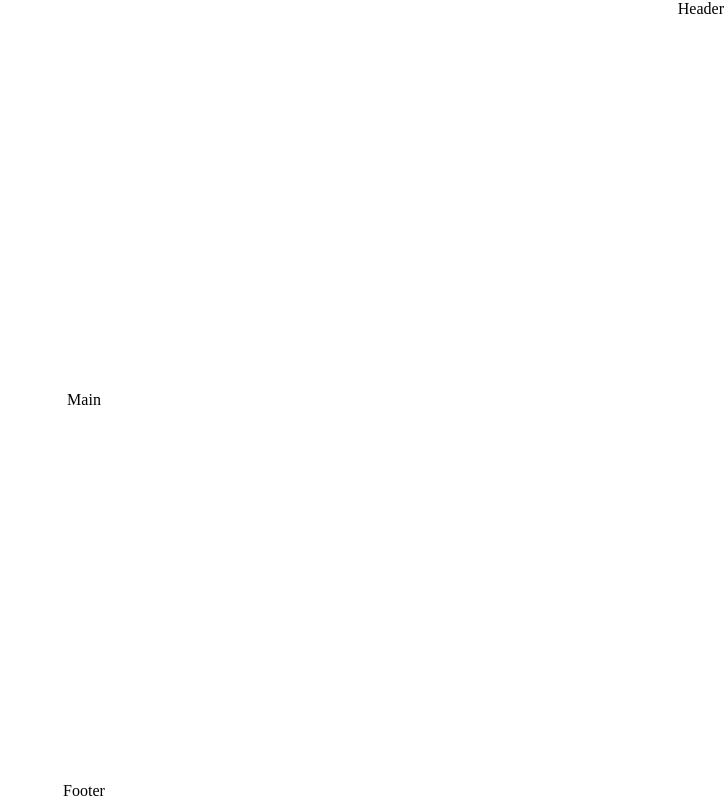
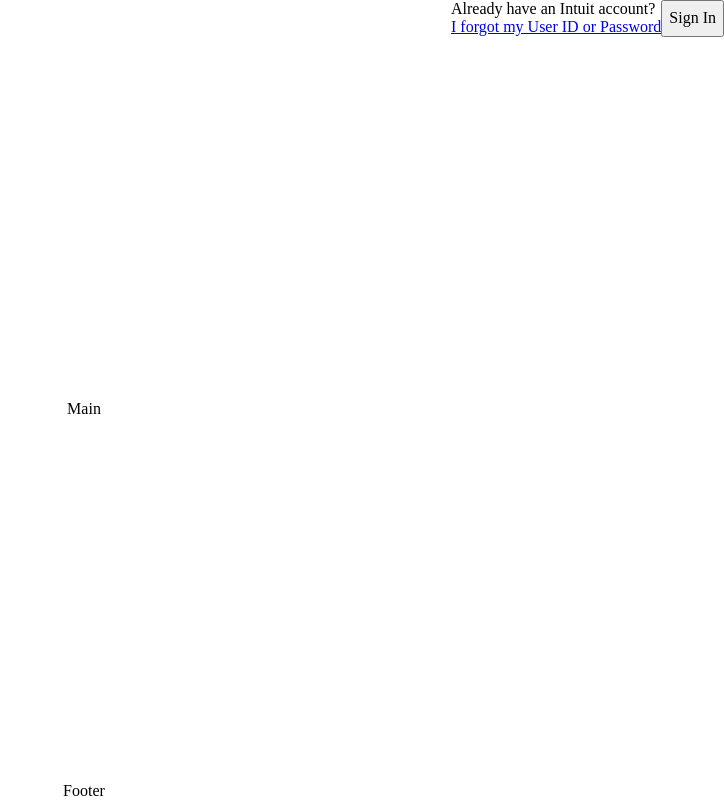
Before and after one commit to LukyLurks/html-form, a plain HTML site: page index.html in a window 1280 px wide. Shown: the whole page, without its empty margins (556-1280 px from the left). Drawn offline with Linux system fonts and the light colour scheme.

Commit message:
add header content

```diff
--- a/index.html
+++ b/index.html
@@ -1,4 +1,4 @@
-<!DOCTYPE html>
+<!doctype html>
 <html lang="en-US">
 	<head>
 		<meta charset="utf-8">
@@ -8,7 +8,13 @@
 	</head>
 	<body>
 		<header>
-			Header
+			<div>
+				Already have an Intuit account?<br>
+				<a href="#">I forgot my User ID or Password</a>
+			</div>
+			<div>
+				<button>Sign In</button>
+			</div>
 		</header>
 
 		<main>
--- a/main.css
+++ b/main.css
@@ -17,3 +17,10 @@ header {
 	display: flex;
 	align-self: flex-end;
 }
+
+/**
+ * Header
+ *****************************************************************************/
+button {
+	height: 100%;
+}
```
